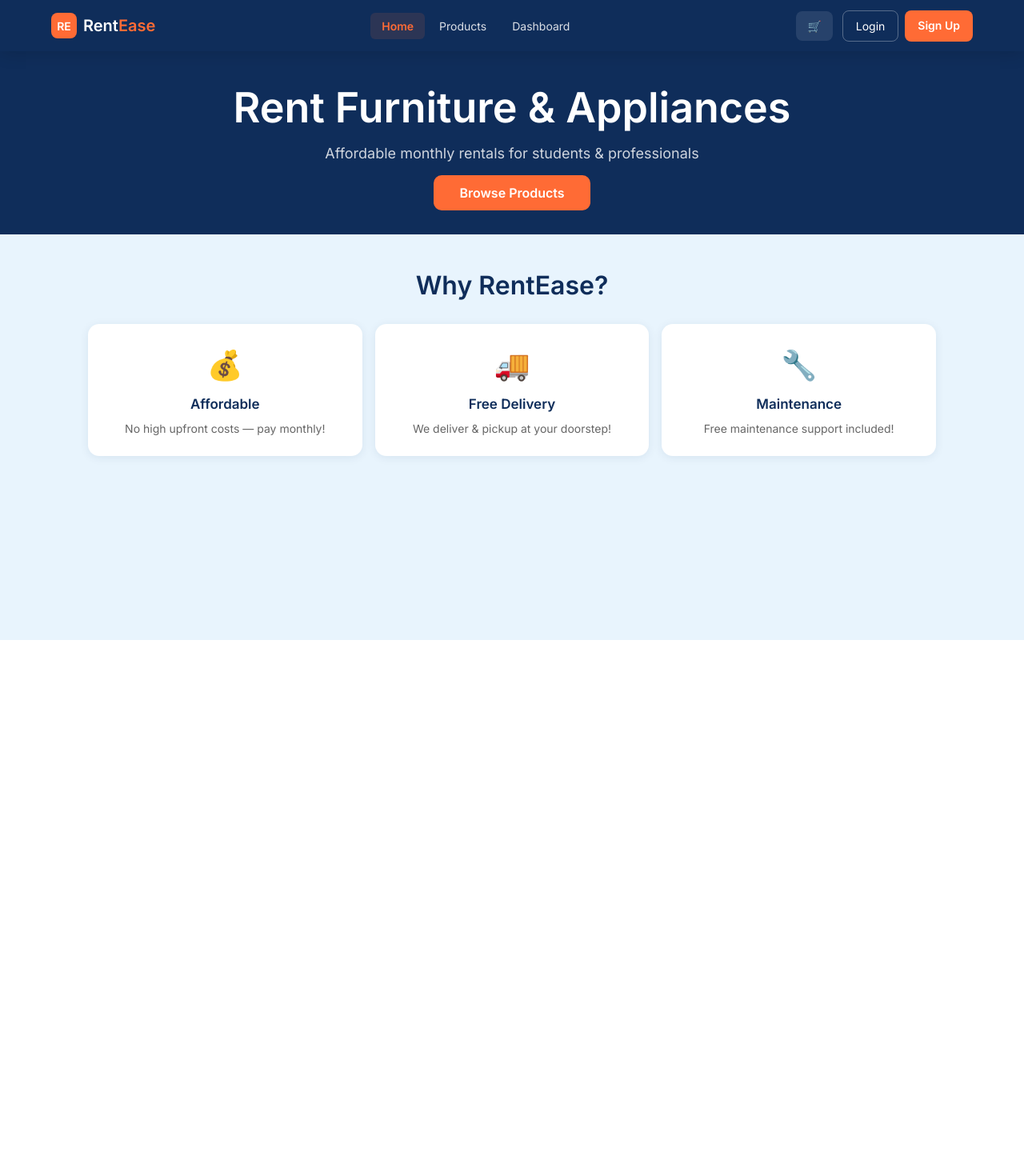
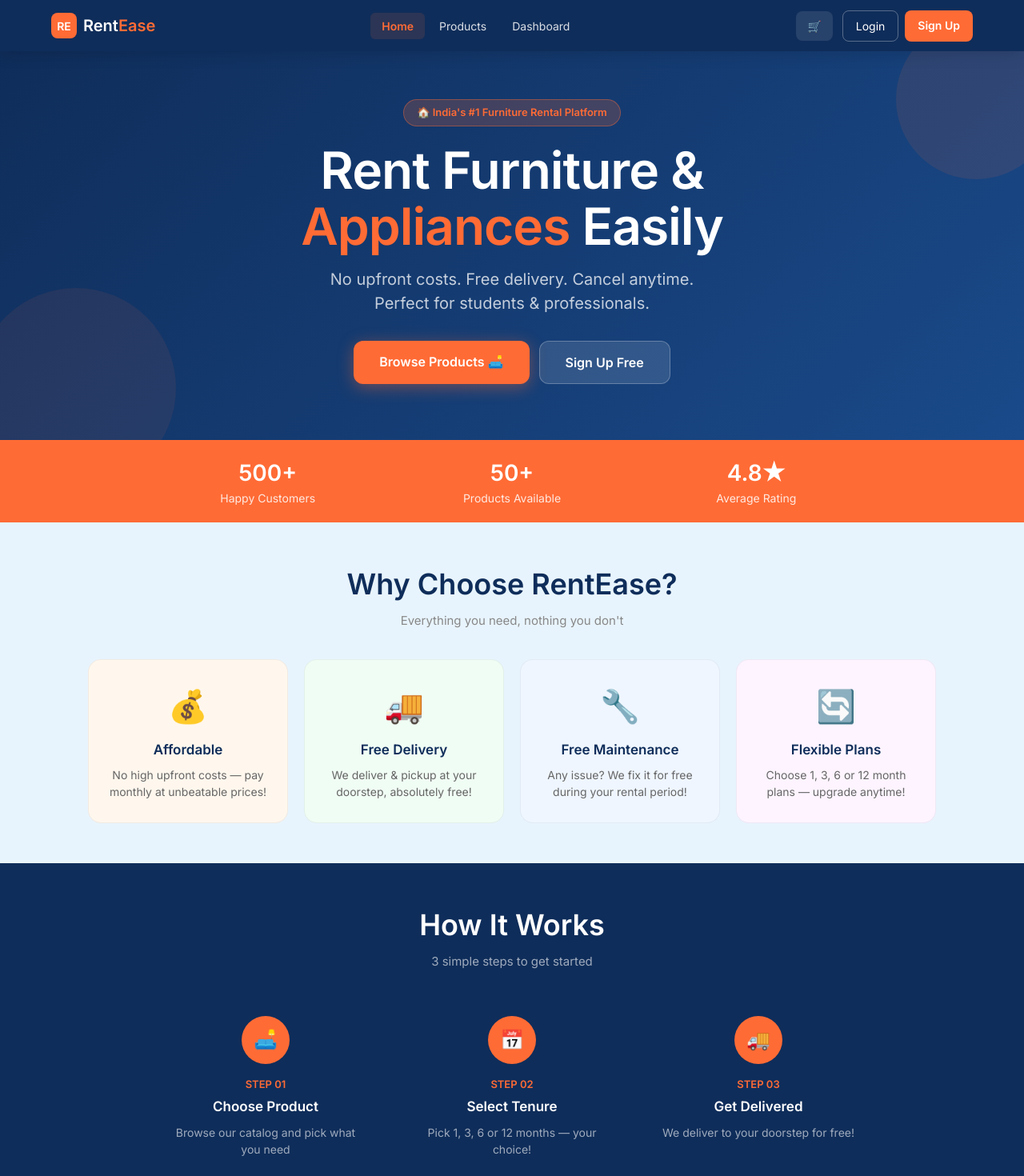
Before and after one commit to tanvi-builds/rentease, a React (Create React App) app: page / in a window 1280 px wide. Shown: the top 1470 px of the page at 80% size. Before the commit the page ends 800 px from the top, so only its background shows below. Built offline with nearby package versions, Linux system fonts and the light colour scheme.

Commit message:
Professional Home page redesign

```diff
--- a/src/pages/Home.js
+++ b/src/pages/Home.js
@@ -2,40 +2,123 @@ import React from 'react';
 import { Link } from 'react-router-dom';
 
 function Home() {
+  const user = JSON.parse(localStorage.getItem('user'));
+
   return (
     <div style={{ paddingBottom: '70px' }}>
 
       {/* Hero Section */}
-      <div style={{ background: '#0F2D5A', color: '#fff', padding: '40px 24px', textAlign: 'center' }}>
-        <h1 style={{ fontSize: 'clamp(28px, 6vw, 52px)', fontWeight: 800, marginBottom: '12px', lineHeight: 1.2 }}>
-          Rent Furniture & Appliances
-        </h1>
-        <p style={{ fontSize: 'clamp(14px, 3vw, 18px)', color: 'rgba(255,255,255,0.8)', marginBottom: '24px' }}>
-          Affordable monthly rentals for students & professionals
-        </p>
-        <Link to="/products" style={{ background: '#FF6B35', color: '#fff', padding: '12px 32px', borderRadius: '10px', textDecoration: 'none', fontWeight: 700, fontSize: '16px' }}>
-          Browse Products
-        </Link>
+      <div style={{
+        background: 'linear-gradient(135deg, #0F2D5A 0%, #1a4a8a 100%)',
+        color: '#fff', padding: '60px 24px 70px', textAlign: 'center',
+        position: 'relative', overflow: 'hidden'
+      }}>
+        <div style={{ position: 'absolute', top: '-40px', right: '-40px', width: '200px', height: '200px', background: 'rgba(255,107,53,0.1)', borderRadius: '50%' }} />
+        <div style={{ position: 'absolute', bottom: '-60px', left: '-30px', width: '250px', height: '250px', background: 'rgba(255,107,53,0.08)', borderRadius: '50%' }} />
+
+        <div style={{ position: 'relative', zIndex: 1 }}>
+          <div style={{ display: 'inline-block', background: 'rgba(255,107,53,0.2)', border: '1px solid rgba(255,107,53,0.4)', borderRadius: '20px', padding: '6px 16px', fontSize: '13px', marginBottom: '20px', color: '#FF6B35', fontWeight: 600 }}>
+            🏠 India's #1 Furniture Rental Platform
+          </div>
+          <h1 style={{ fontSize: 'clamp(32px, 7vw, 64px)', fontWeight: 800, marginBottom: '16px', lineHeight: 1.1, letterSpacing: '-1px' }}>
+            Rent Furniture &<br />
+            <span style={{ color: '#FF6B35' }}>Appliances</span> Easily
+          </h1>
+          <p style={{ fontSize: 'clamp(15px, 2.5vw, 20px)', color: 'rgba(255,255,255,0.75)', marginBottom: '32px', maxWidth: '500px', margin: '0 auto 32px' }}>
+            No upfront costs. Free delivery. Cancel anytime. Perfect for students & professionals.
+          </p>
+          <div style={{ display: 'flex', gap: '12px', justifyContent: 'center', flexWrap: 'wrap' }}>
+            <Link to="/products" style={{ background: '#FF6B35', color: '#fff', padding: '14px 32px', borderRadius: '12px', textDecoration: 'none', fontWeight: 700, fontSize: '16px', boxShadow: '0 4px 20px rgba(255,107,53,0.4)' }}>
+              Browse Products 🛋️
+            </Link>
+            {!user && (
+              <Link to="/signup" style={{ background: 'rgba(255,255,255,0.12)', color: '#fff', padding: '14px 32px', borderRadius: '12px', textDecoration: 'none', fontWeight: 600, fontSize: '16px', border: '1px solid rgba(255,255,255,0.25)' }}>
+                Sign Up Free
+              </Link>
+            )}
+          </div>
+        </div>
+      </div>
+
+      {/* Stats Bar */}
+      <div style={{ background: '#FF6B35', padding: '20px 24px' }}>
+        <div style={{ maxWidth: '900px', margin: '0 auto', display: 'grid', gridTemplateColumns: 'repeat(3, 1fr)', textAlign: 'center', gap: '16px' }}>
+          {[
+            { num: '500+', label: 'Happy Customers' },
+            { num: '50+', label: 'Products Available' },
+            { num: '4.8★', label: 'Average Rating' },
+          ].map(stat => (
+            <div key={stat.label}>
+              <div style={{ fontSize: 'clamp(20px, 4vw, 28px)', fontWeight: 800, color: '#fff' }}>{stat.num}</div>
+              <div style={{ fontSize: 'clamp(11px, 2vw, 14px)', color: 'rgba(255,255,255,0.85)' }}>{stat.label}</div>
+            </div>
+          ))}
+        </div>
       </div>
 
       {/* Why RentEase */}
-      <div style={{ padding: '40px 20px', maxWidth: '1100px', margin: '0 auto' }}>
-        <h2 style={{ textAlign: 'center', fontSize: 'clamp(22px, 4vw, 32px)', fontWeight: 700, color: '#0F2D5A', marginBottom: '24px' }}>
-          Why RentEase?
+      <div style={{ padding: '50px 20px', maxWidth: '1100px', margin: '0 auto' }}>
+        <h2 style={{ textAlign: 'center', fontSize: 'clamp(24px, 4vw, 36px)', fontWeight: 800, color: '#0F2D5A', marginBottom: '8px' }}>
+          Why Choose RentEase?
         </h2>
-        <div style={{ display: 'grid', gridTemplateColumns: 'repeat(auto-fit, minmax(200px, 1fr))', gap: '16px' }}>
+        <p style={{ textAlign: 'center', color: '#888', marginBottom: '36px', fontSize: '15px' }}>
+          Everything you need, nothing you don't
+        </p>
+        <div style={{ display: 'grid', gridTemplateColumns: 'repeat(auto-fit, minmax(220px, 1fr))', gap: '20px' }}>
           {[
-            { icon: '💰', title: 'Affordable', desc: 'No high upfront costs — pay monthly!' },
-            { icon: '🚚', title: 'Free Delivery', desc: 'We deliver & pickup at your doorstep!' },
-            { icon: '🔧', title: 'Maintenance', desc: 'Free maintenance support included!' },
+            { icon: '💰', title: 'Affordable', desc: 'No high upfront costs — pay monthly at unbeatable prices!', color: '#fff7ed' },
+            { icon: '🚚', title: 'Free Delivery', desc: 'We deliver & pickup at your doorstep, absolutely free!', color: '#f0fdf4' },
+            { icon: '🔧', title: 'Free Maintenance', desc: 'Any issue? We fix it for free during your rental period!', color: '#eff6ff' },
+            { icon: '🔄', title: 'Flexible Plans', desc: 'Choose 1, 3, 6 or 12 month plans — upgrade anytime!', color: '#fdf4ff' },
           ].map(item => (
-            <div key={item.title} style={{ background: '#fff', borderRadius: '14px', padding: '24px 16px', textAlign: 'center', boxShadow: '0 2px 12px rgba(15,45,90,0.08)' }}>
-              <div style={{ fontSize: '36px', marginBottom: '10px' }}>{item.icon}</div>
-              <h3 style={{ color: '#0F2D5A', fontWeight: 700, fontSize: '17px', marginBottom: '6px' }}>{item.title}</h3>
-              <p style={{ color: '#666', fontSize: '14px' }}>{item.desc}</p>
+            <div key={item.title} style={{ background: item.color, borderRadius: '16px', padding: '28px 20px', textAlign: 'center', border: '1px solid rgba(15,45,90,0.06)', transition: 'transform 0.2s' }}>
+              <div style={{ fontSize: '40px', marginBottom: '12px' }}>{item.icon}</div>
+              <h3 style={{ color: '#0F2D5A', fontWeight: 700, fontSize: '17px', marginBottom: '8px' }}>{item.title}</h3>
+              <p style={{ color: '#666', fontSize: '14px', lineHeight: 1.5 }}>{item.desc}</p>
             </div>
           ))}
         </div>
+      </div>
+
+      {/* How It Works */}
+      <div style={{ background: '#0F2D5A', padding: '50px 20px' }}>
+        <div style={{ maxWidth: '900px', margin: '0 auto' }}>
+          <h2 style={{ textAlign: 'center', fontSize: 'clamp(24px, 4vw, 36px)', fontWeight: 800, color: '#fff', marginBottom: '8px' }}>
+            How It Works
+          </h2>
+          <p style={{ textAlign: 'center', color: 'rgba(255,255,255,0.6)', marginBottom: '36px', fontSize: '15px' }}>
+            3 simple steps to get started
+          </p>
+          <div style={{ display: 'grid', gridTemplateColumns: 'repeat(auto-fit, minmax(200px, 1fr))', gap: '24px' }}>
+            {[
+              { step: '01', title: 'Choose Product', desc: 'Browse our catalog and pick what you need', icon: '🛋️' },
+              { step: '02', title: 'Select Tenure', desc: 'Pick 1, 3, 6 or 12 months — your choice!', icon: '📅' },
+              { step: '03', title: 'Get Delivered', desc: 'We deliver to your doorstep for free!', icon: '🚚' },
+            ].map(item => (
+              <div key={item.step} style={{ textAlign: 'center', padding: '20px' }}>
+                <div style={{ width: '60px', height: '60px', background: '#FF6B35', borderRadius: '50%', display: 'flex', alignItems: 'center', justifyContent: 'center', margin: '0 auto 16px', fontSize: '24px' }}>
+                  {item.icon}
+                </div>
+                <div style={{ color: '#FF6B35', fontWeight: 700, fontSize: '13px', marginBottom: '6px' }}>STEP {item.step}</div>
+                <h3 style={{ color: '#fff', fontWeight: 700, fontSize: '17px', marginBottom: '8px' }}>{item.title}</h3>
+                <p style={{ color: 'rgba(255,255,255,0.6)', fontSize: '14px' }}>{item.desc}</p>
+              </div>
+            ))}
+          </div>
+        </div>
+      </div>
+
+      {/* CTA Section */}
+      <div style={{ padding: '50px 20px', textAlign: 'center', background: '#E8F4FD' }}>
+        <h2 style={{ fontSize: 'clamp(22px, 4vw, 36px)', fontWeight: 800, color: '#0F2D5A', marginBottom: '12px' }}>
+          Ready to Get Started? 🚀
+        </h2>
+        <p style={{ color: '#666', marginBottom: '24px', fontSize: '15px' }}>
+          Join 500+ happy customers renting with RentEase
+        </p>
+        <Link to="/products" style={{ background: '#FF6B35', color: '#fff', padding: '14px 40px', borderRadius: '12px', textDecoration: 'none', fontWeight: 700, fontSize: '16px', display: 'inline-block' }}>
+          Start Renting Now 🛋️
+        </Link>
       </div>
 
     </div>
```
